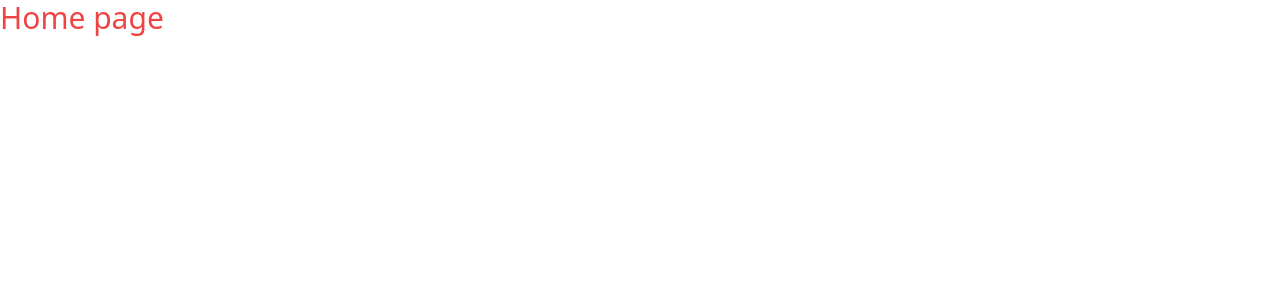
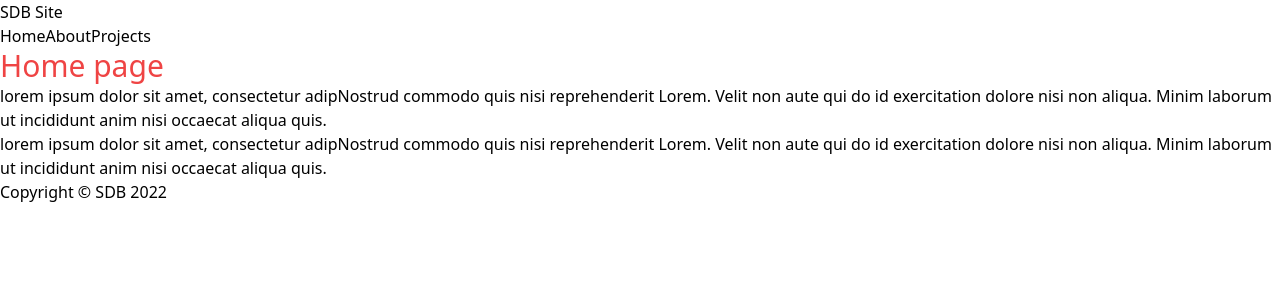
Before and after one commit to sdbxsdb/SDBnextJS, a Next.js app: page / in a window 1280 px wide. Shown: the top 300 px of the page. Built offline with nearby package versions, Linux system fonts and the light colour scheme.

Commit message:
navbar and page links created

```diff
--- /dev/null
+++ b/components/Footer.js
@@ -0,0 +1,9 @@
+const Footer = () => {
+  return (
+    <div>
+      <p>Copyright &copy; SDB 2022</p>
+    </div>
+   );
+}
+
+export default Footer;
--- /dev/null
+++ b/components/Navbar.js
@@ -0,0 +1,16 @@
+import Link from 'next/link';
+
+const Navbar = () => {
+  return (
+    <nav>
+      <div className="logo">
+        <h1>SDB Site</h1>
+      </div>
+      <Link href="/"><a>Home</a></Link>
+      <Link href="/about"><a>About</a></Link>
+      <Link href="/projects"><a>Projects</a></Link>
+    </nav>
+  );
+};
+
+export default Navbar;
--- /dev/null
+++ b/pages/about.js
@@ -0,0 +1,10 @@
+const About = () => {
+  return (
+    <div>
+      <h1>About</h1>
+      <p>lorem ipsum lorem ipsum lorem ipsumorem ipsum lorem ipsum lorem ipsumorem ipsum lorem ipsum lorem ipsumorem ipsum lorem ipsum lorem ipsumorem ipsum lorem ipsum lorem ipsumorem ipsum lorem ipsum lorem ipsumorem ipsum lorem ipsum lorem ipsumorem ipsum lorem ipsum lorem ipsum</p>
+    </div>
+  );
+}
+
+export default About;
--- a/pages/index.js
+++ b/pages/index.js
@@ -1,11 +1,17 @@
 import Head from 'next/head'
 import Image from 'next/image'
+import Footer from '../components/Footer'
+import Navbar from '../components/Navbar'
 import styles from '../styles/Home.module.css'
 
 export default function Home() {
   return (
     <div>
+      <Navbar/>
       <h1 className="text-3xl text-red-500">Home page</h1>
+      <p>lorem ipsum dolor sit amet, consectetur adipNostrud commodo quis nisi reprehenderit Lorem. Velit non aute qui do id exercitation dolore nisi non aliqua. Minim laborum ut incididunt anim nisi occaecat aliqua quis.</p>
+      <p>lorem ipsum dolor sit amet, consectetur adipNostrud commodo quis nisi reprehenderit Lorem. Velit non aute qui do id exercitation dolore nisi non aliqua. Minim laborum ut incididunt anim nisi occaecat aliqua quis.</p>
+      <Footer/>
     </div>
   )
 }
--- /dev/null
+++ b/pages/projects/index.js
@@ -0,0 +1,9 @@
+const Projects = () => {
+  return (
+    <div>
+      <h1>All Projects</h1>
+    </div>
+  );
+};
+
+export default Projects;
--- /dev/null
+++ b/pages/projects/test.js
@@ -0,0 +1,9 @@
+const Test = () => {
+  return (
+    <div>
+      <h1>Test</h1>
+    </div>
+  );
+};
+
+export default Test;
```
